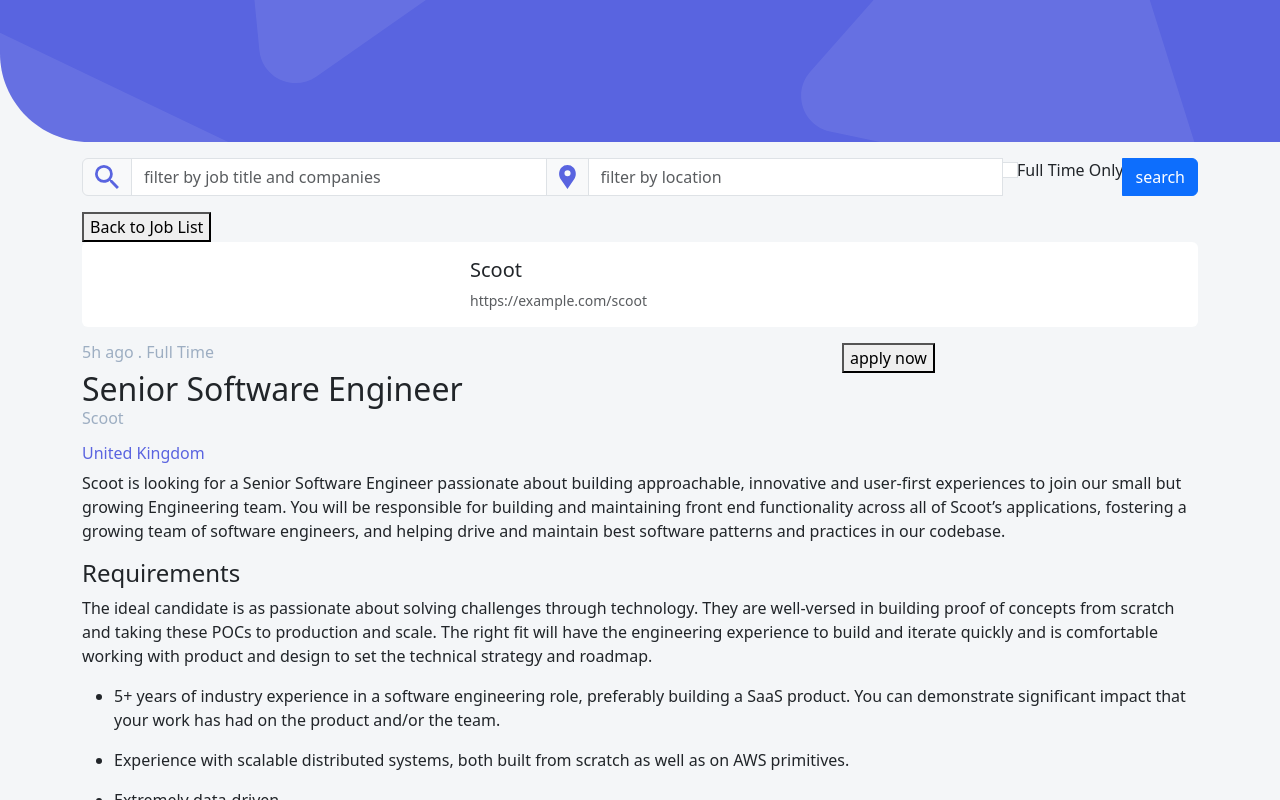
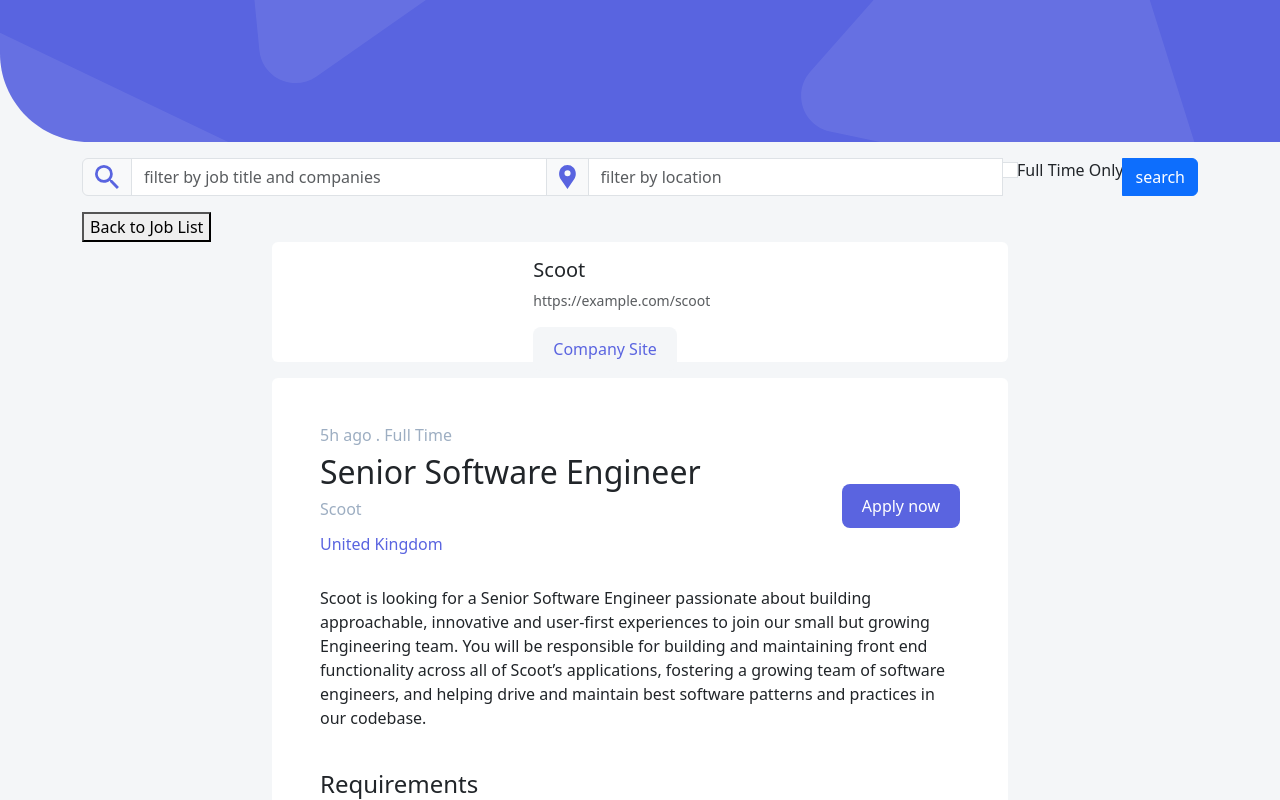
Before and after one commit to nydiasubur/devjobs-react-webApp, a React (Vite) app: page / in a window 1280 px wide. Both pictures are taken after a click on the element 260 px from the left and 346 px from the top of the page. Shown: the top 800 px of the page. Built offline with nearby package versions, Linux system fonts and the light colour scheme.

Commit message:
beautified expanded job description 50%

```diff
--- a/src/components/DevJobsHomepage.jsx
+++ b/src/components/DevJobsHomepage.jsx
@@ -42,10 +42,9 @@
                 setIsJobSelected={setIsJobSelected}
               />
             </div>
+            <button className="mt-3 mb-3 btn btn-primary">Load More</button>
           </div>
         )}
-
-        <button className="mt-3 mb-3 btn btn-primary">Load More</button>
       </div>
     </>
   );
--- a/src/components/ExpandedJobDescription.jsx
+++ b/src/components/ExpandedJobDescription.jsx
@@ -7,17 +7,20 @@
   // Pass setIsJobSelected to reset the view
 }) {
   if (!selectedJob) return null; // Render nothing if no job is selected
-  console.log("expanded selectedJob", selectedJob);
+  //console.log("expanded selectedJob", selectedJob);
   return (
     <div className="expanded-job-description">
       <button onClick={() => setIsJobSelected(false)}>Back to Job List</button>
-
-      <div className="card mb-3">
+      <div className="row">
+        <div className="col-2"></div>
+        {/* top card section here */}
+        <div className="col-8">
+          <div className="card mb-3 " style={{ height: "120px" }}>
             <div className="row g-0">
               <div className="col-md-4">
                 <img
                   src={selectedJob.logo}
-              className="img-fluid"
+                  className="img-fluid rounded-start"
                   alt="company name"
                 />
               </div>
@@ -30,31 +33,36 @@
                       <p className="card-text">{selectedJob.website}</p>
                     </small>
                   </p>
+                  <button className="secondary-button-style">
+                    Company Site
+                  </button>
                 </div>
               </div>
             </div>
           </div>
 
           {/* job desctiption section here */}
-      <div className="job-description-section">
+          <div className="job-description-section card p-5 mb-5">
             <div className="row">
-          <div className="col-8">
+              <div className="col-9 mb-4">
                 <h6 className="mb-2">
                   {selectedJob.postedAt} . {selectedJob.contract}
                 </h6>
                 <h2 className="card-title">{selectedJob.position}</h2>
                 <h6 className="mb-2">{selectedJob.company}</h6>
-            <h6 className="mt-3 country-card-style">{selectedJob.location}</h6>
+                <h6 className="mt-3 country-card-style">
+                  {selectedJob.location}
+                </h6>
               </div>
-          <div className="col-4">
-            <button>apply now</button>
+              <div className="col-3 d-flex align-items-center justify-content-end">
+                <button className="main-button-style  ">Apply now</button>
               </div>
             </div>
             <div className="row">
               <div className="col-12">
                 <p>{selectedJob.description}</p>
 
-            <h4>Requirements</h4>
+                <h4 className="pt-4 pb-4">Requirements</h4>
                 <p>{selectedJob.requirements.content}</p>
                 <p>
                   {selectedJob.requirements.items.map((item, index) => {
@@ -66,15 +74,40 @@
                   })}
                 </p>
 
-            <h4>What you Will Do</h4>
+                <h4 className="pt-4 pb-4">What you Will Do</h4>
                 <p>{selectedJob.role.content}</p>
+                <ol className="what-you-will-do-list">
                   {selectedJob.role.items.map((item, index) => {
                     return (
-                <ul key={index}>
-                  <li>{item}</li>
-                </ul>
+                      <li key={index} className="mb-3">
+                        {" "}
+                        {item}{" "}
+                      </li>
                     );
                   })}
+                </ol>
+              </div>
+            </div>
+          </div>
+        </div>
+        <div className="col-2"></div>
+      </div>
+
+      <div className="footer-expandedJobDescription">
+        <div className="card p-3">
+          <div className="d-flex justify-content-around align-items-center">
+            <div>
+              <h5 className="card-title">{selectedJob.position}</h5>
+              <p className="card-text">
+                <small className="text-body-secondary">
+                  {selectedJob.company}
+                </small>
+              </p>
+            </div>
+
+            <div>
+              <button className="main-button-style">Company Site</button>
+            </div>
           </div>
         </div>
       </div>
--- a/src/index.css
+++ b/src/index.css
@@ -46,3 +46,43 @@
 .company-card-logo {
   object-fit: contain; /* Maintains aspect ratio while fitting within the container */
 }
+
+.main-button-style {
+  padding: 10px;
+  padding-left: 20px;
+  padding-right: 20px;
+  border-radius: 8px;
+  color: var(--white);
+  background-color: var(--violet);
+  border: none;
+}
+
+.main-button-style:hover,
+.secondary-button-style:hover {
+  background-color: var(--light-violet);
+}
+
+.secondary-button-style {
+  padding: 10px;
+  padding-left: 20px;
+  padding-right: 20px;
+  border-radius: 8px;
+  color: var(--violet);
+  background-color: var(--light-grey);
+  border: none;
+}
+.what-you-will-do-list {
+  color: var(--dark-violet);
+  font-size: bigger;
+}
+
+.what-you-will-do-list li::marker {
+  color: var(--violet); /* Set the color of the numbers to purple */
+  font-size: 1.3rem; /* Increase the font size of the numbers */
+  padding-right: 10px;
+}
+
+.footer-expandedJobDescription {
+  background-color: white;
+  margin-left: 0px;
+}
```
Lines whose indentation alone changed are shown as unchanged.
